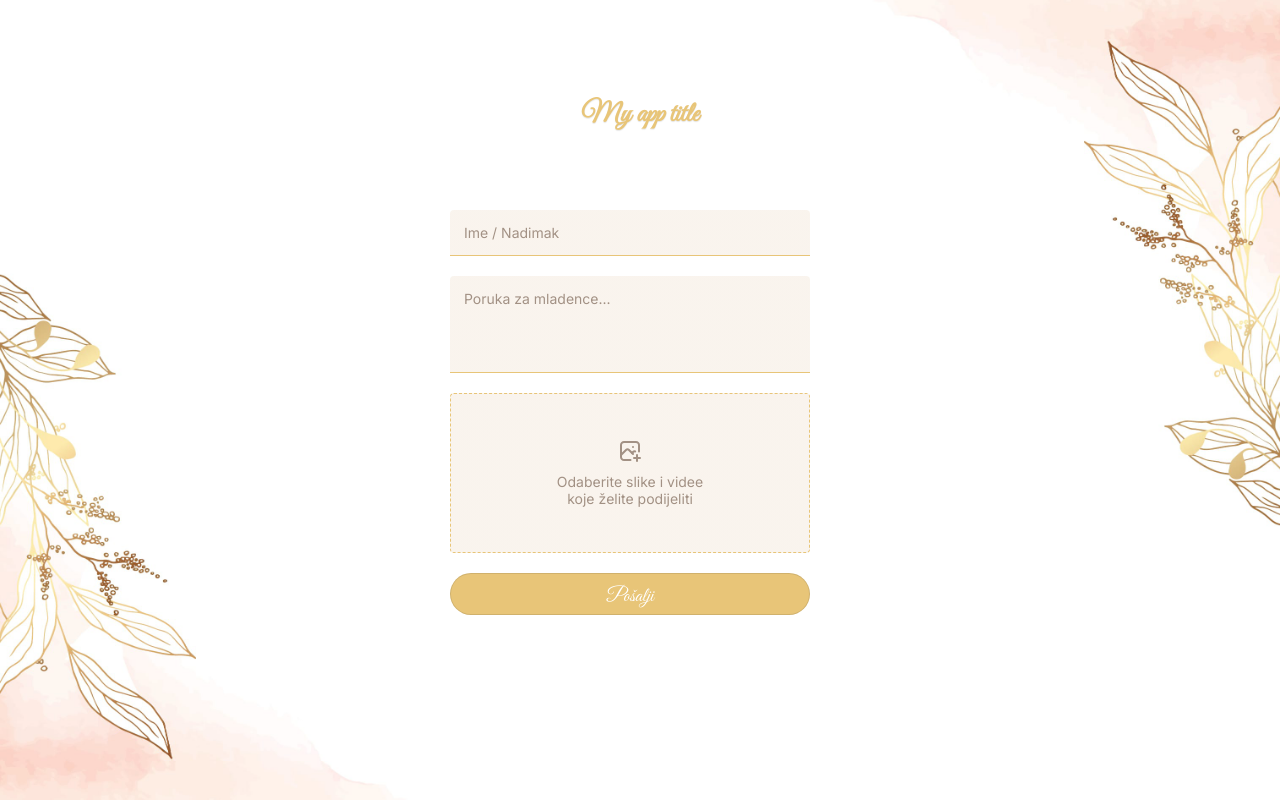
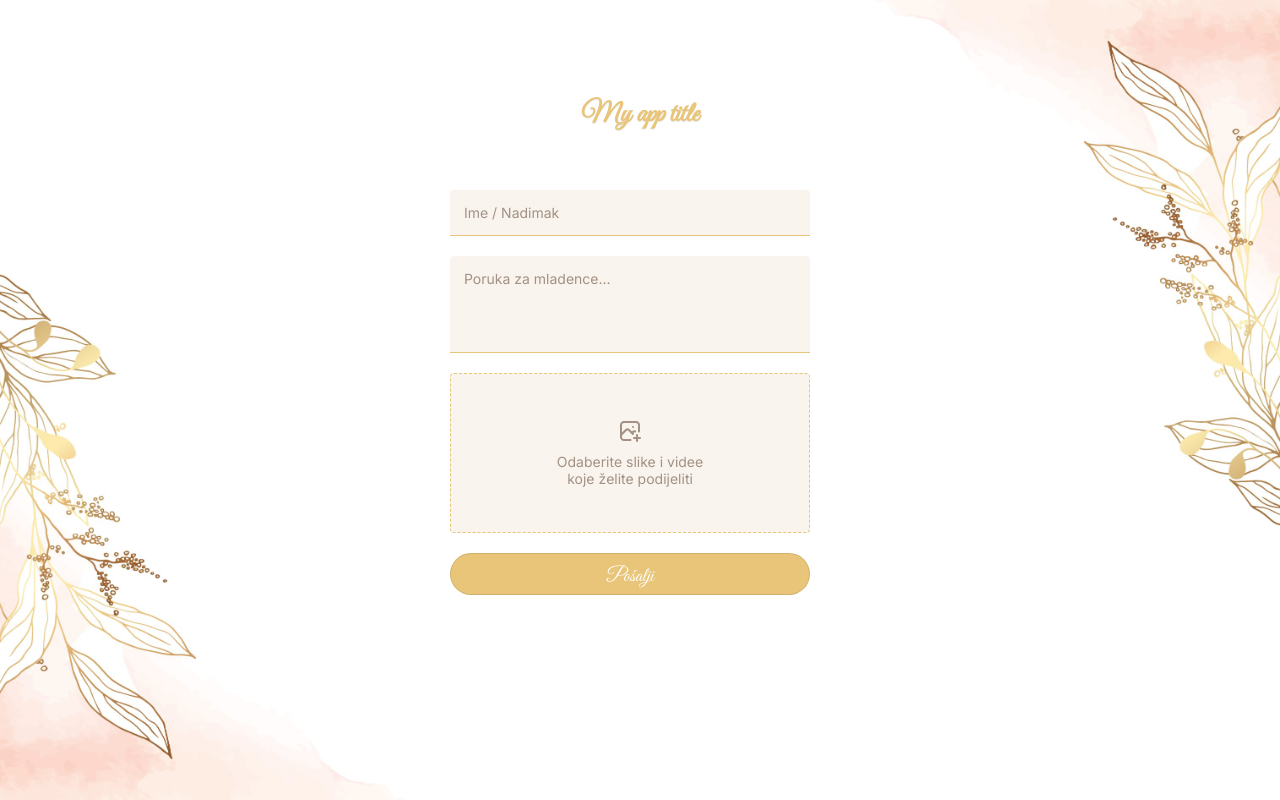
Before and after one commit to capture-love/capture-love.github.io, a React (Vite) app: page / in a window 1280 px wide. Built offline with nearby package versions, Linux system fonts and the light colour scheme.

Commit message:
fix: better header proportions

```diff
--- a/index.html
+++ b/index.html
@@ -3,7 +3,7 @@
   <head>
     <meta charset="UTF-8" />
     <link rel="icon" type="image/svg+xml" href="/favicon.svg" />
-    <meta name="viewport" content="width=device-width, initial-scale=1.0" />
+    <meta name="viewport" content="width=device-width, height=device-height, initial-scale=1.0, maximum-scale=1, user-scalable=0">
     <title>%VITE_SITE_TITLE%</title>
   </head>
   <body>
--- a/src/App.tsx
+++ b/src/App.tsx
@@ -36,6 +36,8 @@ function App() {
   }
 
   return (
+    <>
+      <div className="background" />
       <main>
         <h1 className="header">{import.meta.env.VITE_HEADER}</h1>
         <div className="form-wrapper">
@@ -70,6 +72,7 @@ function App() {
           <button className="submit" disabled={!(first(form.media) instanceof File)}>Pošalji</button>
         </div>
       </main>
+    </>
   )
 }
 
--- a/src/styles/main.scss
+++ b/src/styles/main.scss
@@ -25,18 +25,36 @@
   background: $primary;
 }
 
+html,
+body {
+  height: 100%;
+  margin: 0;
+  padding: 0;
+  width: 100%;
+}
+
 body {
   @include primaryFont();
   background-color: $white;
   color: $dark;
   display: flex;
   font-size: 14px;
-  height: 100%;
   justify-content: center;
-  min-height: 100vh;
-  min-width: 100vw;
   position: relative;
-  width: 100%;
+
+  #root {
+    height: auto;
+    min-height: 100%;
+    min-width: 100%;
+    width: 100%;
+  }
+}
+
+.background {
+  position: fixed;
+  height: 100vh;
+  width: 100vw;
+  z-index: 1;
 
   &::before,
   &::after {
@@ -63,14 +81,6 @@ body {
   }
 }
 
-#root {
-  display: flex;
-  height: 100%;
-  min-height: 100vh;
-  min-width: 100vw;
-  width: 100%;
-}
-
 main {
   display: flex;
   flex-direction: column;
@@ -92,11 +102,15 @@ main {
     font-size: 28px;
     font-weight: 600;
     line-height: 30px;
-    margin: 60px 0;
+    margin: 60px 0 40px 0;
     padding: 20px;
     text-align: center;
     text-shadow: 0 1px 1px rgba($black, 0.1);
     white-space: pre-wrap;
+
+    @media screen and (max-height: 750px) {
+      margin: 40px 0 20px 0;
+    }
   }
 
   .form-wrapper {
```
Lines whose indentation alone changed are shown as unchanged.
